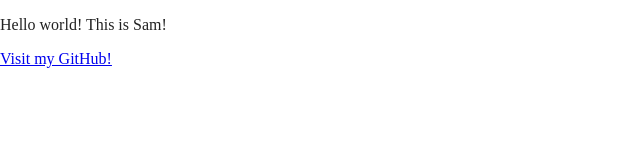
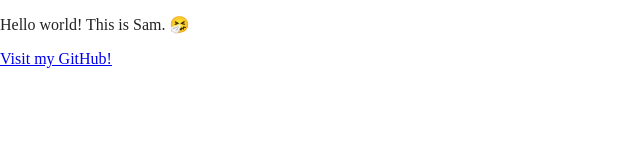
Before and after one commit to sammyyyalex/hw, a website built with Parcel: page index.html in a window 1280 px wide. Shown: the full height of the page, 0-640 px from the left. Built offline with nearby package versions, Linux system fonts and the light colour scheme.

Commit message:
Edit: Changed index text.

```diff
--- a/index.html
+++ b/index.html
@@ -25,7 +25,7 @@
 <body>
 
   <!-- Add your site or application content here -->
-  <p>Hello world! This is Sam!</p>
+  <p>Hello world! This is Sam. 🤧</p>
   <p><a href="https://github.com/sammyyyalex/hw">Visit my GitHub!</a></p>
 
   <script src="js/vendor/modernizr-3.11.2.min.js"></script>
```
